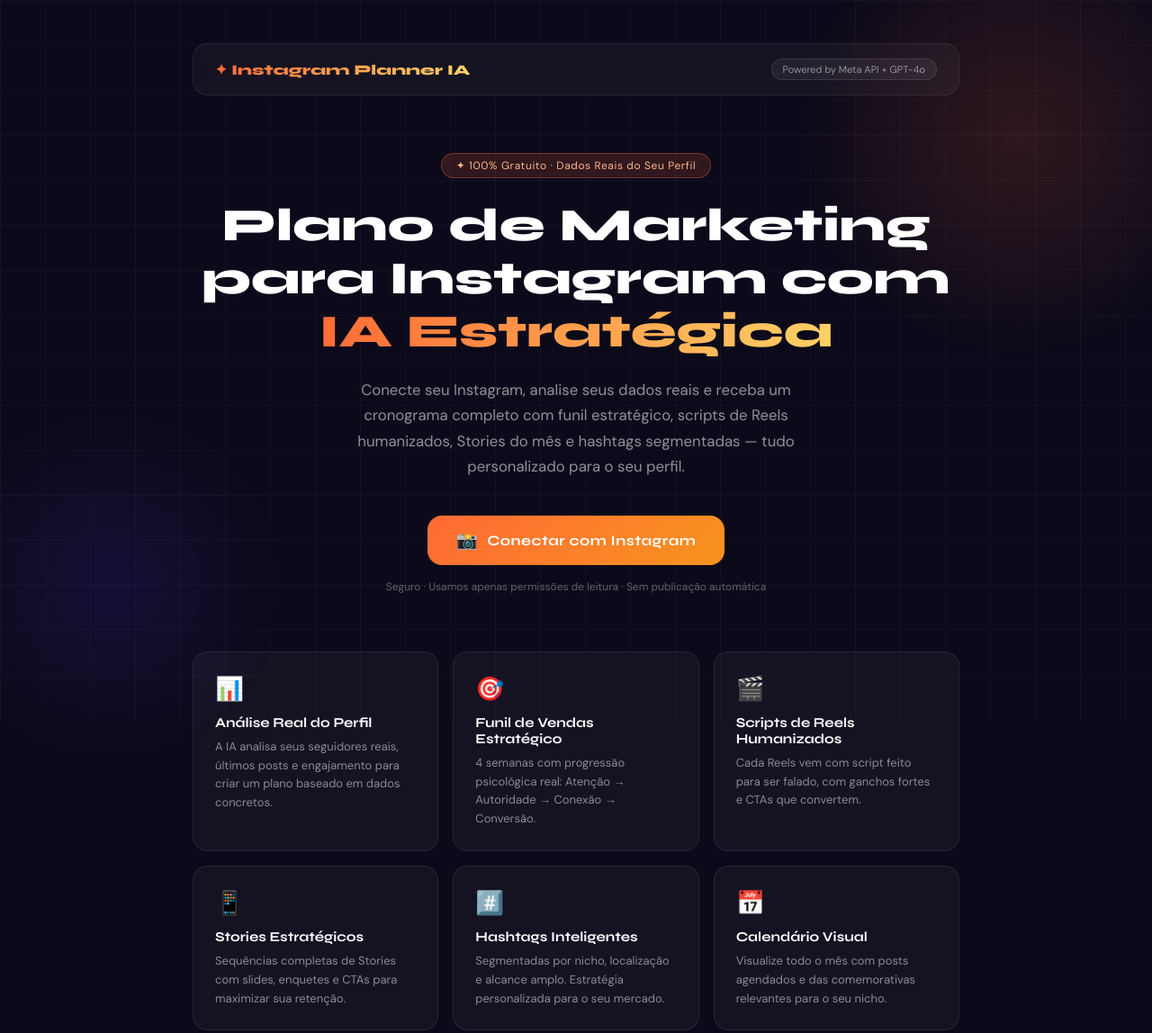
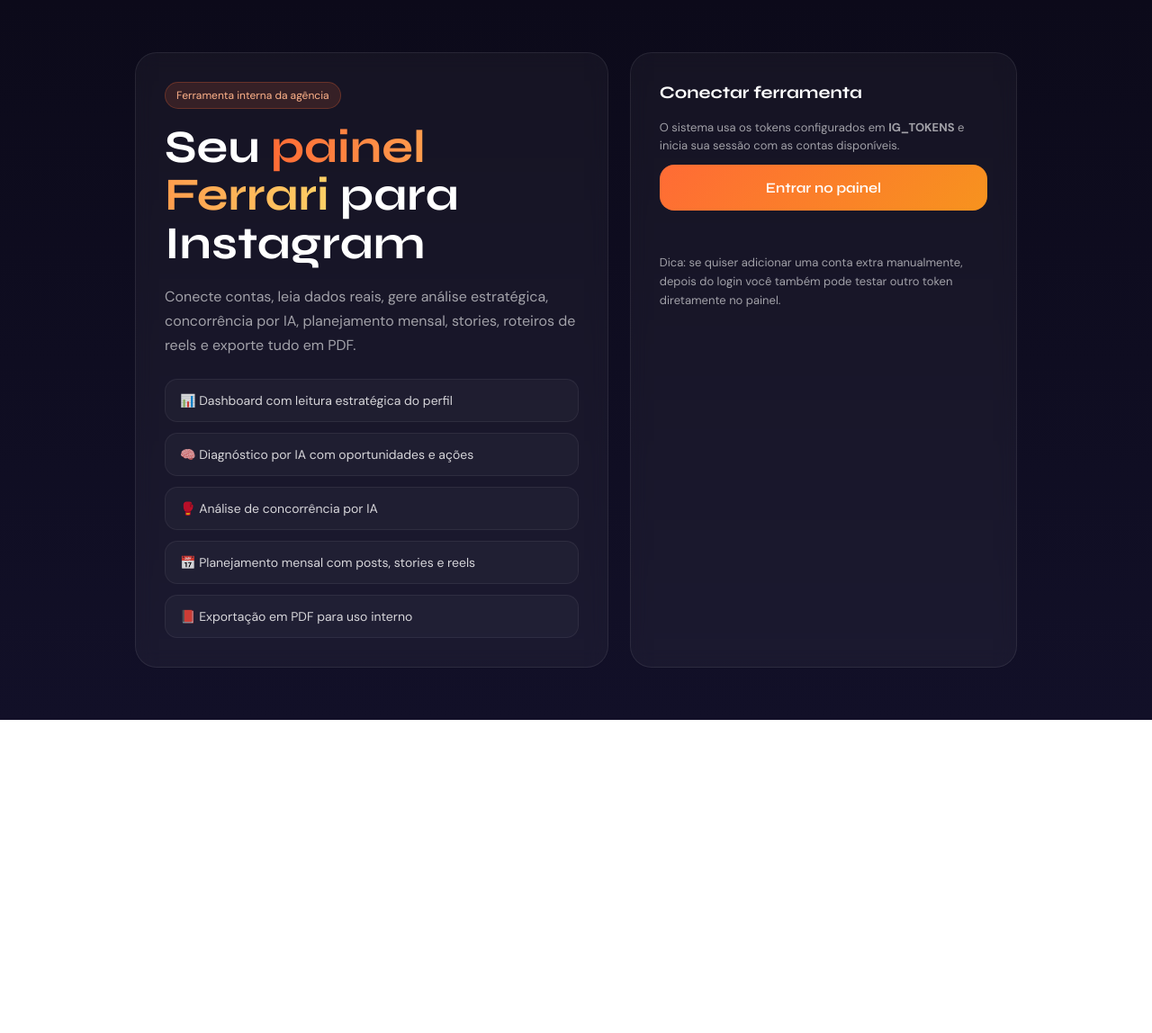
Before and after one commit to alexeller11/instagram-planner, a website: page public/index.html in a window 1280 px wide. Shown: the top 1148 px of the page at 90% size. After the commit the page ends 800 px from the top, so only its background shows below. Drawn offline with Linux system fonts and the light colour scheme.

Commit message:
Update index.html

```diff
--- a/public/index.html
+++ b/public/index.html
@@ -1,182 +1,183 @@
 <!DOCTYPE html>
 <html lang="pt-BR">
 <head>
-<meta charset="UTF-8"/>
-<meta name="viewport" content="width=device-width, initial-scale=1.0"/>
-<title>Instagram Marketing Planner — Inteligência Digital com IA</title>
-<link rel="preconnect" href="https://fonts.googleapis.com"/>
-<link href="https://fonts.googleapis.com/css2?family=Syne:wght@400;700;800&family=DM+Sans:wght@300;400;500&display=swap" rel="stylesheet"/>
-<style>
-*{box-sizing:border-box;margin:0;padding:0}
-:root{--brand:#ff6b35;--dark:#0c0a1a;--mid:#16213e;--light:#f5f3ff}
-body{font-family:'DM Sans',sans-serif;background:var(--dark);color:#fff;min-height:100vh;overflow-x:hidden}
-
-/* BG */
-.bg{position:fixed;inset:0;z-index:0;pointer-events:none}
-.bg-grid{position:absolute;inset:0;background-image:linear-gradient(rgba(255,255,255,.03) 1px,transparent 1px),linear-gradient(90deg,rgba(255,255,255,.03) 1px,transparent 1px);background-size:50px 50px}
-.bg-glow1{position:absolute;width:500px;height:500px;border-radius:50%;background:radial-gradient(circle,rgba(255,107,53,.15),transparent 70%);top:-100px;right:-100px}
-.bg-glow2{position:absolute;width:400px;height:400px;border-radius:50%;background:radial-gradient(circle,rgba(100,50,255,.12),transparent 70%);bottom:-50px;left:-80px}
-
-/* LAYOUT */
-main{position:relative;z-index:1;max-width:900px;margin:0 auto;padding:3rem 1.5rem}
-
-/* NAV */
-nav{display:flex;align-items:center;justify-content:space-between;margin-bottom:4rem;padding:1rem 1.5rem;background:rgba(255,255,255,.04);border:0.5px solid rgba(255,255,255,.08);border-radius:16px;backdrop-filter:blur(10px)}
-.nav-logo{font-family:'Syne',sans-serif;font-size:1rem;font-weight:800;background:linear-gradient(90deg,#ff6b35,#ffd166);-webkit-background-clip:text;-webkit-text-fill-color:transparent;background-clip:text}
-.nav-badge{font-size:11px;color:rgba(255,255,255,.5);background:rgba(255,255,255,.06);padding:4px 12px;border-radius:20px;border:0.5px solid rgba(255,255,255,.1)}
-
-/* HERO */
-.hero{text-align:center;margin-bottom:4rem}
-.hero-label{display:inline-block;background:rgba(255,107,53,.15);border:0.5px solid rgba(255,107,53,.35);border-radius:20px;padding:5px 16px;font-size:12px;color:#ffb38a;margin-bottom:1.5rem;letter-spacing:.05em}
-h1{font-family:'Syne',sans-serif;font-size:clamp(2rem,5vw,3.2rem);font-weight:800;line-height:1.15;margin-bottom:1.25rem}
-h1 .gr{background:linear-gradient(90deg,#ff6b35,#ffd166);-webkit-background-clip:text;-webkit-text-fill-color:transparent;background-clip:text}
-.hero-sub{font-size:1.05rem;color:rgba(255,255,255,.55);line-height:1.7;max-width:560px;margin:0 auto 2.5rem}
-
-/* CTA */
-.cta-wrap{display:flex;flex-direction:column;align-items:center;gap:1rem}
-.btn-main{display:inline-flex;align-items:center;gap:10px;background:linear-gradient(135deg,#ff6b35,#f7931e);color:#fff;text-decoration:none;padding:16px 32px;border-radius:16px;font-family:'Syne',sans-serif;font-size:1rem;font-weight:700;letter-spacing:.03em;transition:opacity .2s,transform .1s;border:none;cursor:pointer}
-.btn-main:hover{opacity:.9;transform:translateY(-1px)}
-.btn-main .ico{font-size:1.2rem}
-.cta-note{font-size:12px;color:rgba(255,255,255,.35)}
-
-/* ERROR */
-.error-banner{display:none;background:rgba(224,75,74,.12);border:0.5px solid rgba(224,75,74,.3);border-radius:12px;padding:12px 16px;font-size:13px;color:#f09595;margin-bottom:1.5rem;text-align:center}
-.error-banner.show{display:block}
-
-/* FEATURES */
-.features{display:grid;grid-template-columns:repeat(auto-fit,minmax(240px,1fr));gap:1rem;margin-bottom:4rem}
-.feat{background:rgba(255,255,255,.04);border:0.5px solid rgba(255,255,255,.08);border-radius:16px;padding:1.5rem;transition:border-color .2s}
-.feat:hover{border-color:rgba(255,107,53,.3)}
-.feat-icon{font-size:1.6rem;margin-bottom:.75rem}
-.feat-title{font-family:'Syne',sans-serif;font-size:.95rem;font-weight:700;margin-bottom:.5rem;color:#fff}
-.feat-desc{font-size:13px;color:rgba(255,255,255,.5);line-height:1.6}
-
-/* HOW */
-.how{margin-bottom:4rem}
-.section-label{font-size:11px;letter-spacing:.1em;text-transform:uppercase;color:rgba(255,107,53,.8);margin-bottom:.5rem;font-weight:500}
-.section-title{font-family:'Syne',sans-serif;font-size:1.6rem;font-weight:800;margin-bottom:1.5rem}
-.steps{display:grid;grid-template-columns:repeat(auto-fit,minmax(180px,1fr));gap:1rem}
-.step{background:rgba(255,255,255,.03);border:0.5px solid rgba(255,255,255,.06);border-radius:14px;padding:1.25rem;position:relative}
-.step-num{font-family:'Syne',sans-serif;font-size:2rem;font-weight:800;background:linear-gradient(135deg,#ff6b35,#ffd166);-webkit-background-clip:text;-webkit-text-fill-color:transparent;background-clip:text;margin-bottom:.4rem}
-.step-text{font-size:13px;color:rgba(255,255,255,.55);line-height:1.5}
-.step-title{font-size:.9rem;font-weight:500;color:#fff;margin-bottom:.3rem}
-
-/* FOOTER */
-footer{text-align:center;padding-top:2rem;border-top:0.5px solid rgba(255,255,255,.06);color:rgba(255,255,255,.3);font-size:12px;line-height:1.8}
-
-@media(max-width:600px){nav{flex-direction:column;gap:.5rem;text-align:center}}
-</style>
+  <meta charset="UTF-8" />
+  <meta name="viewport" content="width=device-width, initial-scale=1.0" />
+  <title>Instagram Planner Agency</title>
+  <link href="https://fonts.googleapis.com/css2?family=Syne:wght@600;700;800&family=DM+Sans:wght@400;500;700&display=swap" rel="stylesheet">
+  <style>
+    *{box-sizing:border-box;margin:0;padding:0}
+    :root{
+      --bg:#0c0a1a;
+      --card:#17142d;
+      --border:rgba(255,255,255,.08);
+      --text:#fff;
+      --muted:rgba(255,255,255,.6);
+      --brand:#ff6b35;
+      --brand2:#ffd166;
+    }
+    body{
+      font-family:'DM Sans',sans-serif;
+      background:linear-gradient(180deg,#0c0a1a,#121028);
+      color:var(--text);
+      min-height:100vh;
+      display:flex;
+      align-items:center;
+      justify-content:center;
+      padding:24px;
+    }
+    .wrap{
+      width:100%;
+      max-width:980px;
+      display:grid;
+      grid-template-columns:1.1fr .9fr;
+      gap:24px;
+      align-items:stretch;
+    }
+    .hero,.card{
+      background:rgba(255,255,255,.04);
+      border:1px solid var(--border);
+      border-radius:24px;
+      padding:32px;
+      backdrop-filter:blur(10px);
+    }
+    .hero h1{
+      font-family:'Syne',sans-serif;
+      font-size:clamp(2rem,4vw,3.3rem);
+      line-height:1.05;
+      margin-bottom:18px;
+    }
+    .hero h1 span{
+      background:linear-gradient(90deg,var(--brand),var(--brand2));
+      -webkit-background-clip:text;
+      -webkit-text-fill-color:transparent;
+      background-clip:text;
+    }
+    .hero p{
+      color:var(--muted);
+      font-size:1rem;
+      line-height:1.7;
+      margin-bottom:24px;
+    }
+    .pill{
+      display:inline-block;
+      padding:6px 12px;
+      border-radius:999px;
+      background:rgba(255,107,53,.14);
+      color:#ffb38a;
+      border:1px solid rgba(255,107,53,.25);
+      font-size:12px;
+      margin-bottom:16px;
+    }
+    .list{
+      display:grid;
+      gap:12px;
+      margin-top:18px;
+    }
+    .list div{
+      padding:14px 16px;
+      border-radius:14px;
+      background:rgba(255,255,255,.03);
+      border:1px solid rgba(255,255,255,.06);
+      color:rgba(255,255,255,.82);
+      font-size:14px;
+    }
+    .card h2{
+      font-family:'Syne',sans-serif;
+      font-size:1.2rem;
+      margin-bottom:18px;
+    }
+    .btn{
+      width:100%;
+      border:none;
+      border-radius:16px;
+      padding:16px 20px;
+      background:linear-gradient(135deg,var(--brand),#f7931e);
+      color:#fff;
+      font-family:'Syne',sans-serif;
+      font-size:1rem;
+      cursor:pointer;
+      margin-top:10px;
+    }
+    .btn:disabled{opacity:.6;cursor:not-allowed}
+    .status{
+      margin-top:14px;
+      min-height:22px;
+      color:var(--muted);
+      font-size:13px;
+    }
+    .mini{
+      color:var(--muted);
+      font-size:13px;
+      line-height:1.6;
+      margin-top:12px;
+    }
+    @media (max-width: 860px){
+      .wrap{grid-template-columns:1fr}
+    }
+  </style>
 </head>
 <body>
-<div class="bg"><div class="bg-grid"></div><div class="bg-glow1"></div><div class="bg-glow2"></div></div>
+  <div class="wrap">
+    <section class="hero">
+      <div class="pill">Ferramenta interna da agência</div>
+      <h1>Seu <span>painel Ferrari</span> para Instagram</h1>
+      <p>
+        Conecte contas, leia dados reais, gere análise estratégica, concorrência por IA,
+        planejamento mensal, stories, roteiros de reels e exporte tudo em PDF.
+      </p>
 
-<main>
-  <nav>
-    <div class="nav-logo">✦ Instagram Planner IA</div>
-    <div class="nav-badge">Powered by Meta API + GPT-4o</div>
-  </nav>
+      <div class="list">
+        <div>📊 Dashboard com leitura estratégica do perfil</div>
+        <div>🧠 Diagnóstico por IA com oportunidades e ações</div>
+        <div>🥊 Análise de concorrência por IA</div>
+        <div>📅 Planejamento mensal com posts, stories e reels</div>
+        <div>📕 Exportação em PDF para uso interno</div>
+      </div>
+    </section>
 
-  <div class="hero">
-    <div class="hero-label">✦ 100% Gratuito · Dados Reais do Seu Perfil</div>
-    <h1>Plano de Marketing<br>para Instagram com <span class="gr">IA Estratégica</span></h1>
-    <p class="hero-sub">Conecte seu Instagram, analise seus dados reais e receba um cronograma completo com funil estratégico, scripts de Reels humanizados, Stories do mês e hashtags segmentadas — tudo personalizado para o seu perfil.</p>
+    <section class="card">
+      <h2>Conectar ferramenta</h2>
+      <p class="mini">
+        O sistema usa os tokens configurados em <strong>IG_TOKENS</strong> e inicia sua sessão
+        com as contas disponíveis.
+      </p>
 
-    <div class="error-banner" id="err-banner">
-      Erro na autenticação. Verifique se os tokens estão configurados no servidor.
-    </div>
+      <button class="btn" id="connectBtn">Entrar no painel</button>
+      <div class="status" id="status"></div>
 
-    <div class="cta-wrap">
-      <a href="/app" class="btn-main" id="login-btn">
-        <span class="ico">📸</span>
-        Conectar com Instagram
-      </a>
-      <span class="cta-note">Seguro · Usamos apenas permissões de leitura · Sem publicação automática</span>
-    </div>
+      <p class="mini">
+        Dica: se quiser adicionar uma conta extra manualmente, depois do login você também pode
+        testar outro token diretamente no painel.
+      </p>
+    </section>
   </div>
 
-  <div class="features">
-    <div class="feat">
-      <div class="feat-icon">📊</div>
-      <div class="feat-title">Análise Real do Perfil</div>
-      <div class="feat-desc">A IA analisa seus seguidores reais, últimos posts e engajamento para criar um plano baseado em dados concretos.</div>
-    </div>
-    <div class="feat">
-      <div class="feat-icon">🎯</div>
-      <div class="feat-title">Funil de Vendas Estratégico</div>
-      <div class="feat-desc">4 semanas com progressão psicológica real: Atenção → Autoridade → Conexão → Conversão.</div>
-    </div>
-    <div class="feat">
-      <div class="feat-icon">🎬</div>
-      <div class="feat-title">Scripts de Reels Humanizados</div>
-      <div class="feat-desc">Cada Reels vem com script feito para ser falado, com ganchos fortes e CTAs que convertem.</div>
-    </div>
-    <div class="feat">
-      <div class="feat-icon">📱</div>
-      <div class="feat-title">Stories Estratégicos</div>
-      <div class="feat-desc">Sequências completas de Stories com slides, enquetes e CTAs para maximizar sua retenção.</div>
-    </div>
-    <div class="feat">
-      <div class="feat-icon">#️⃣</div>
-      <div class="feat-title">Hashtags Inteligentes</div>
-      <div class="feat-desc">Segmentadas por nicho, localização e alcance amplo. Estratégia personalizada para o seu mercado.</div>
-    </div>
-    <div class="feat">
-      <div class="feat-icon">📅</div>
-      <div class="feat-title">Calendário Visual</div>
-      <div class="feat-desc">Visualize todo o mês com posts agendados e das comemorativas relevantes para o seu nicho.</div>
-    </div>
-  </div>
+  <script>
+    const btn = document.getElementById("connectBtn");
+    const status = document.getElementById("status");
 
-  <div class="how">
-    <div class="section-label">Como funciona</div>
-    <div class="section-title">Em 3 passos simples</div>
-    <div class="steps">
-      <div class="step">
-        <div class="step-num">01</div>
-        <div class="step-title">Conecte seu Instagram</div>
-        <div class="step-text">Login seguro via Meta. Escolha qual perfil de negócio usar. Nenhuma publicação é feita.</div>
-      </div>
-      <div class="step">
-        <div class="step-num">02</div>
-        <div class="step-title">Informe o objetivo</div>
-        <div class="step-text">Diga seu nicho, público, meta do mês e tom de voz. A IA usa seus dados reais para personalizar.</div>
-      </div>
-      <div class="step">
-        <div class="step-num">03</div>
-        <div class="step-title">Receba o plano</div>
-        <div class="step-text">Cronograma completo, scripts, Stories, hashtags e calendário visual prontos para executar.</div>
-      </div>
-      <div class="step">
-        <div class="step-num">04</div>
-        <div class="step-title">Execute e cresça</div>
-        <div class="step-text">Salve no histórico, copie as legendas, use os scripts. Volte todo mês para um novo plano.</div>
-      </div>
-    </div>
-  </div>
+    btn.addEventListener("click", async () => {
+      btn.disabled = true;
+      status.textContent = "Conectando contas...";
 
-  <footer>
-    <p>Instagram Marketing Planner · Powered by GPT-4o + Meta Graph API</p>
-    <p>Não armazenamos seus dados do Instagram · Sessão expira em 24h</p>
-  </footer>
-</main>
+      try {
+        const res = await fetch("/api/auth", { method: "POST" });
+        const data = await res.json();
 
-<script>
-  document.getElementById('login-btn').addEventListener('click', function(e) {
-    e.preventDefault();
-    fetch('/api/auth', { method: 'POST' })
-      .then(r => r.json())
-      .then(d => {
-        if (d.success) window.location.href = '/app';
-        else {
-          const banner = document.getElementById('err-banner');
-          banner.classList.add('show');
-          banner.textContent = 'Erro: ' + (d.error || 'Verifique os tokens no servidor.');
+        if (!data.success) {
+          status.textContent = data.error || "Erro ao iniciar sessão.";
+          btn.disabled = false;
+          return;
         }
-      })
-      .catch(err => {
-        alert('Erro ao conectar com o servidor.');
-      });
-  });
-</script>
+
+        status.textContent = "Tudo certo. Entrando...";
+        window.location.href = "/app";
+      } catch (error) {
+        status.textContent = "Erro de conexão com o servidor.";
+        btn.disabled = false;
+      }
+    });
+  </script>
 </body>
 </html>
```
